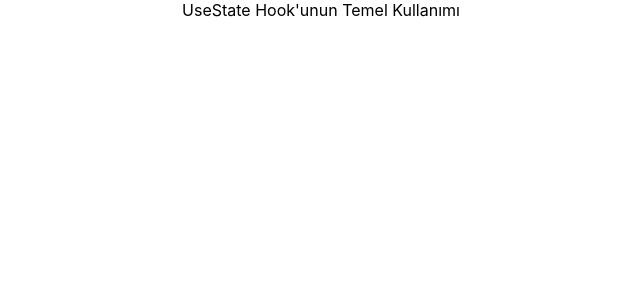
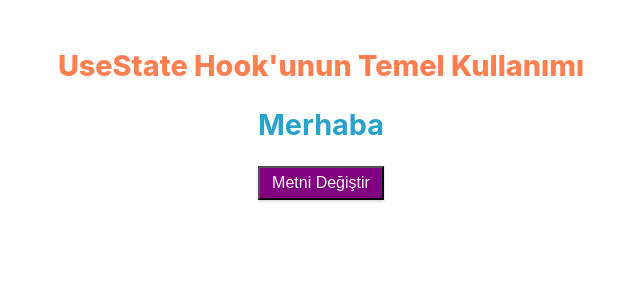
Before and after one commit to aydogdu-ali/example-useState-React, a React (Create React App) app: page / in a window 1280 px wide. Shown: the top 300 px of the page, without its empty margins (319-959 px from the left). Built offline with nearby package versions, Linux system fonts and the light colour scheme.

Commit message:
added data and onclick fnv

```diff
--- a/src/App.css
+++ b/src/App.css
@@ -1,38 +1,31 @@
 .App {
   text-align: center;
+  margin-top: 3rem;
+  color:coral;
+  font-weight: 800;
+  font-size: 1.8rem;
+
 }
 
-.App-logo {
-  height: 40vmin;
-  pointer-events: none;
+.Text {
+  text-align: center;
+  margin-top: 1rem;
+  color:rgb(42, 162, 202);
+  font-weight: 400;
+  font-size: 1.2rem;
+
 }
 
-@media (prefers-reduced-motion: no-preference) {
-  .App-logo {
-    animation: App-logo-spin infinite 20s linear;
-  }
+.btn {
+
+  background:purple;
+  color:whitesmoke;
+  padding: 0.375rem 0.75rem;
+  display: inline-block;
+  font-size: 1rem;
+  cursor: pointer;
+  box-shadow: 0 1px 3px rgba(0, 0, 0, 0.2);
 }
-
-.App-header {
-  background-color: #282c34;
-  min-height: 100vh;
-  display: flex;
-  flex-direction: column;
-  align-items: center;
-  justify-content: center;
-  font-size: calc(10px + 2vmin);
-  color: white;
+.btn:hover {
+  transform: scale(0.98);
 }
-
-.App-link {
-  color: #61dafb;
-}
-
-@keyframes App-logo-spin {
-  from {
-    transform: rotate(0deg);
-  }
-  to {
-    transform: rotate(360deg);
-  }
-}
--- a/src/App.js
+++ b/src/App.js
@@ -1,5 +1,6 @@
 
 import './App.css';
+import UseStateBasic from './UseStateBasic';
 
 function App() {
   return (
@@ -8,6 +9,7 @@ function App() {
         UseState Hook'unun Temel Kullanımı
 
       </div>
+      <UseStateBasic/>
     </>
   );
 }
--- a/src/UseStateBasic.jsx
+++ b/src/UseStateBasic.jsx
@@ -1,9 +1,28 @@
-import React from 'react'
+import React, {useState} from 'react' // kullanacağımız hook'u import ediyoruz.
+import {selamText} from "./data"; // kullanacağımız  selam kelimelerini import ediyoruz.
+
+//BİLGİ
+//useState Hook'u değişiklikleri(state) kontrol etmemizi sağlar.
+// 2 parametre alır. (ilk durum) ve değişen Durum
+//Hook sadece react componenti içinde çağrılmalıdır.
+
+
 
 const UseStateBasic = () => {
+    // const[text, setText] =  useState('Buraya istediğimiz Başlangıç  Değerini Verebiliriz.') /*Boşda bırakılabilir*/
+    const [selam, setSelam] = useState('Merhaba') // en üstte yazılmalıdır.
+
+    const changeSelam = ()=>{
+      setSelam(selamText[Math.floor(Math.random() * selamText.length)]);
+;
+    }
+
   return (
-    <div>UseStateBasic</div>
-  )
+    <div className="Text">
+      <h2>{selam}</h2>
+      <button className= "btn" onClick={changeSelam}>Metni Değiştir</button>
+    </div>
+  );
 }
 
 export default UseStateBasic
--- /dev/null
+++ b/src/data.js
@@ -0,0 +1,2 @@
+
+export const selamText = [ "Merhaba","Hello",  "Bonjour", "Hola",  "Hallo", "Aloha", "Namaste", "Salem", "Salve", "Bongu", "Privet", "Zdravo" ];
--- a/src/index.js
+++ b/src/index.js
@@ -2,7 +2,7 @@ import React from 'react';
 import ReactDOM from 'react-dom/client';
 import './index.css';
 import App from './App';
-import reportWebVitals from './reportWebVitals';
+
 
 const root = ReactDOM.createRoot(document.getElementById('root'));
 root.render(
@@ -10,8 +10,3 @@ root.render(
     <App />
   </React.StrictMode>
 );
-
-// If you want to start measuring performance in your app, pass a function
-// to log results (for example: reportWebVitals(console.log))
-// or send to an analytics endpoint. Learn more: https://bit.ly/CRA-vitals
-reportWebVitals();
--- a/src/reportWebVitals.js
+++ /dev/null
@@ -1,13 +0,0 @@
-const reportWebVitals = onPerfEntry => {
-  if (onPerfEntry && onPerfEntry instanceof Function) {
-    import('web-vitals').then(({ getCLS, getFID, getFCP, getLCP, getTTFB }) => {
-      getCLS(onPerfEntry);
-      getFID(onPerfEntry);
-      getFCP(onPerfEntry);
-      getLCP(onPerfEntry);
-      getTTFB(onPerfEntry);
-    });
-  }
-};
-
-export default reportWebVitals;
```
Also changed, not shown: src/setupTests.js (deleted, +0 -5 lines), src/logo.svg (deleted).
